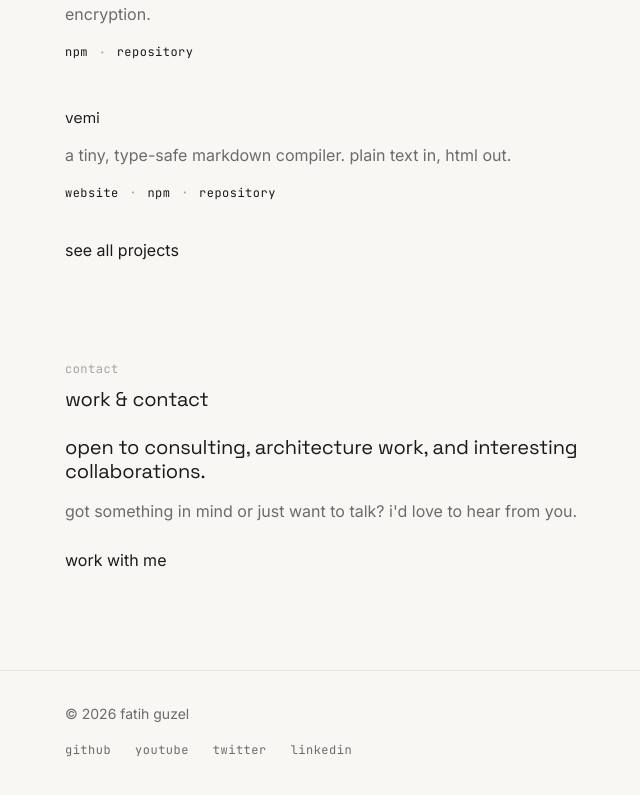
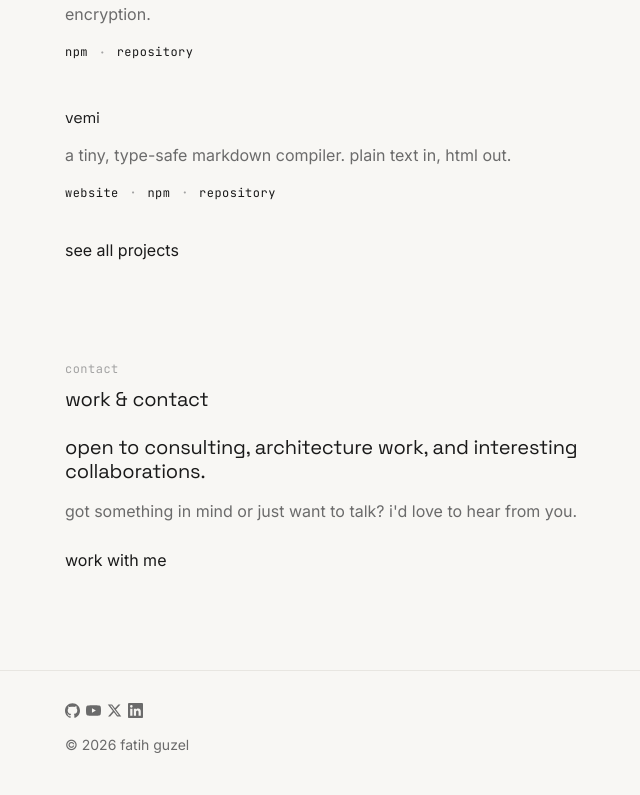
Before and after one commit to fatihguzeldev/fatihguzel.dev, a Next.js app: page / in a window 1280 px wide. Shown: the part 1490-2285 px from the top of the page, without its empty margins (303-943 px from the left). Built offline with nearby package versions, Linux system fonts and the light colour scheme.

Commit message:
feat: add social icon components for footer and work page
Replace text social links with accessible icon links in the footer and work page elsewhere section.

```diff
--- a/src/app/work/page.tsx
+++ b/src/app/work/page.tsx
@@ -1,5 +1,5 @@
 import { Container } from '@/components/layout/Container'
-import { LinkList } from '@/components/ui/LinkList'
+import { SocialIconList } from '@/components/ui/SocialIconList'
 import { PageHeader } from '@/components/ui/PageHeader'
 import { TextLink } from '@/components/ui/TextLink'
 import { loadSite } from '@/content/load-site'
@@ -57,7 +57,7 @@ export default function WorkPage() {
 
         <section className={styles.section}>
           <h2 className={styles.sectionTitle}>elsewhere</h2>
-          <LinkList links={socials} />
+          <SocialIconList socials={socials} />
         </section>
       </Container>
     </main>
--- /dev/null
+++ b/src/components/icons/SocialIcons/SocialIcons.tsx
@@ -0,0 +1,67 @@
+import type { ReactNode } from 'react'
+
+type IconProps = {
+  size?: number
+}
+
+function IconShell({ size = 20, children }: IconProps & { children: ReactNode }) {
+  return (
+    <svg
+      width={size}
+      height={size}
+      viewBox="0 0 24 24"
+      fill="currentColor"
+      aria-hidden="true"
+    >
+      {children}
+    </svg>
+  )
+}
+
+export function XIcon({ size = 20 }: IconProps) {
+  return (
+    <IconShell size={size}>
+      <path d="M18.244 2.25h3.308l-7.227 8.26 8.502 11.24H16.17l-5.214-6.817L4.99 21.75H1.68l7.73-8.835L1.254 2.25H8.08l4.713 6.231zm-1.161 17.52h1.833L7.084 4.126H5.117z" />
+    </IconShell>
+  )
+}
+
+export function GitHubIcon({ size = 20 }: IconProps) {
+  return (
+    <IconShell size={size}>
+      <path d="M12 .297c-6.63 0-12 5.373-12 12 0 5.303 3.438 9.8 8.205 11.385.6.113.82-.258.82-.577 0-.285-.01-1.04-.015-2.04-3.338.724-4.042-1.61-4.042-1.61C4.422 18.07 3.633 17.7 3.633 17.7c-1.087-.744.084-.729.084-.729 1.205.084 1.838 1.236 1.838 1.236 1.07 1.835 2.809 1.305 3.495.998.108-.776.417-1.305.76-1.605-2.665-.3-5.466-1.332-5.466-5.93 0-1.31.465-2.38 1.235-3.22-.135-.303-.54-1.523.105-3.176 0 0 1.005-.322 3.3 1.23.96-.267 1.98-.399 3-.405 1.02.006 2.04.138 3 .405 2.28-1.552 3.285-1.23 3.285-1.23.645 1.653.24 2.873.12 3.176.765.84 1.23 1.91 1.23 3.22 0 4.61-2.805 5.625-5.475 5.92.42.36.81 1.096.81 2.22 0 1.606-.015 2.896-.015 3.286 0 .315.21.69.825.57C20.565 22.092 24 17.592 24 12.297c0-6.627-5.373-12-12-12" />
+    </IconShell>
+  )
+}
+
+export function LinkedInIcon({ size = 20 }: IconProps) {
+  return (
+    <IconShell size={size}>
+      <path d="M20.447 20.452h-3.554v-5.569c0-1.328-.027-3.037-1.852-3.037-1.853 0-2.136 1.445-2.136 2.939v5.667H9.351V9h3.414v1.561h.046c.477-.9 1.637-1.85 3.37-1.85 3.601 0 4.267 2.37 4.267 5.455v6.286zM5.337 7.433a2.062 2.062 0 0 1-2.063-2.065 2.062 2.062 0 1 1 2.063 2.065zm1.782 13.019H3.555V9h3.564v11.452zM22.225 0H1.771C.792 0 0 .774 0 1.729v20.542C0 23.227.792 24 1.771 24h20.451C23.2 24 24 23.227 24 22.271V1.729C24 .774 23.2 0 22.222 0h.003z" />
+    </IconShell>
+  )
+}
+
+export function YouTubeIcon({ size = 20 }: IconProps) {
+  return (
+    <IconShell size={size}>
+      <path d="M23.498 6.186a3.016 3.016 0 0 0-2.122-2.136C19.505 3.545 12 3.545 12 3.545s-7.505 0-9.377.505A3.017 3.017 0 0 0 .502 6.186C0 8.07 0 12 0 12s0 3.93.502 5.814a3.016 3.016 0 0 0 2.122 2.136c1.871.505 9.376.505 9.376.505s7.505 0 9.377-.505a3.015 3.015 0 0 0 2.122-2.136C24 15.93 24 12 24 12s0-3.93-.502-5.814zM9.545 15.568V8.432L15.818 12l-6.273 3.568z" />
+    </IconShell>
+  )
+}
+
+export function WebsiteIcon({ size = 20 }: IconProps) {
+  return (
+    <IconShell size={size}>
+      <path d="M12 2C6.48 2 2 6.48 2 12s4.48 10 10 10 10-4.48 10-10S17.52 2 12 2zM4 12c0-.61.08-1.21.21-1.78L8 14.25V15c0 1.1.9 2 2 2v1.93C7.05 18.44 4 15.48 4 12zm12.75 4.29c-.63-.87-1.5-1.29-2.25-1.29h-1.5v-2.25c0-.41-.34-.75-.75-.75H9v-1.5h1.5c.41 0 .75-.34.75-.75V9H13.5c1.24 0 2.25-1.01 2.25-2.25V6.09c2.35 1.2 4 3.65 4 6.41 0 1.53-.55 2.93-1.5 4.04z" />
+    </IconShell>
+  )
+}
+
+export function DevToIcon({ size = 20 }: IconProps) {
+  return (
+    <IconShell size={size}>
+      <path d="M7.42 10.19c-.18-.16-.46-.23-.7-.12L0 12.11l6.72 2.04c.24.11.52.04.7-.12l9.58-8.9V2.6H0v2.69l7.42 4.9zm8.69 2.7-6.72-2.04c-.24-.11-.52-.04-.7.12l-9.58 8.9V21.4h16.11v-2.69l-7.42-4.9c-.18-.16-.18-.43 0-.59l7.42-4.9V12.9h-7.42v2.69z" />
+    </IconShell>
+  )
+}
--- /dev/null
+++ b/src/components/icons/SocialIcons/get-social-icon.tsx
@@ -0,0 +1,32 @@
+import type { ComponentType } from 'react'
+import type { Social } from '@/content/schemas/socials'
+import {
+  DevToIcon,
+  GitHubIcon,
+  LinkedInIcon,
+  WebsiteIcon,
+  XIcon,
+  YouTubeIcon,
+} from './SocialIcons'
+
+type SocialIconProps = {
+  size?: number
+}
+
+const slugIconMap: Record<string, ComponentType<SocialIconProps>> = {
+  twitter: XIcon,
+  github: GitHubIcon,
+  linkedin: LinkedInIcon,
+  youtube: YouTubeIcon,
+  devto: DevToIcon,
+}
+
+const kindIconMap: Record<string, ComponentType<SocialIconProps>> = {
+  github: GitHubIcon,
+  community: XIcon,
+  web: WebsiteIcon,
+}
+
+export function getSocialIcon(social: Social): ComponentType<SocialIconProps> {
+  return slugIconMap[social.slug] ?? kindIconMap[social.kind ?? ''] ?? WebsiteIcon
+}
--- /dev/null
+++ b/src/components/icons/SocialIcons/index.ts
@@ -0,0 +1,9 @@
+export {
+  DevToIcon,
+  GitHubIcon,
+  LinkedInIcon,
+  WebsiteIcon,
+  XIcon,
+  YouTubeIcon,
+} from './SocialIcons'
+export { getSocialIcon } from './get-social-icon'
--- a/src/components/layout/Footer/Footer.module.css
+++ b/src/components/layout/Footer/Footer.module.css
@@ -1,36 +1,21 @@
 .footer {
   margin-top: var(--section-gap);
-  padding: 2rem 0 3rem;
+  padding: clamp(1.5rem, 4vw, 2rem) 0 clamp(2rem, 5vw, 3rem);
   border-top: 1px solid var(--border);
 }
 
 .inner {
   display: flex;
   flex-direction: column;
-  gap: 1rem;
+  gap: clamp(0.875rem, 2vw, 1rem);
 }
 
 .meta {
   margin: 0;
-  font-size: 0.875rem;
+  font-size: clamp(0.8125rem, 2vw, 0.875rem);
   color: var(--text-muted);
 }
 
-.links {
+.socials {
   display: flex;
-  flex-wrap: wrap;
-  gap: 1rem 1.5rem;
 }
-
-.link {
-  font-family: var(--font-mono);
-  font-size: 0.75rem;
-  letter-spacing: 0.04em;
-  color: var(--text-muted);
-  text-decoration: none;
-}
-
-.link:hover {
-  color: var(--text);
-  text-decoration: underline;
-}
--- a/src/components/layout/Footer/Footer.tsx
+++ b/src/components/layout/Footer/Footer.tsx
@@ -1,6 +1,7 @@
 import { loadSite } from '@/content/load-site'
 import { loadFooterSocials } from '@/content/load-socials'
 import { Container } from '@/components/layout/Container'
+import { SocialIconList } from '@/components/ui/SocialIconList'
 import styles from './Footer.module.css'
 
 const site = loadSite()
@@ -12,22 +13,12 @@ export function Footer() {
     <footer className={styles.footer}>
       <Container>
         <div className={styles.inner}>
+          <nav className={styles.socials} aria-label="social">
+            <SocialIconList socials={footerSocials} />
+          </nav>
           <p className={styles.meta}>
             © {year} {site.name}
           </p>
-          <nav className={styles.links} aria-label="social">
-            {footerSocials.map((social) => (
-              <a
-                key={social.href}
-                href={social.href}
-                className={styles.link}
-                target="_blank"
-                rel="me noopener noreferrer"
-              >
-                {social.label}
-              </a>
-            ))}
-          </nav>
         </div>
       </Container>
     </footer>
--- /dev/null
+++ b/src/components/ui/SocialIconList/SocialIconList.module.css
@@ -0,0 +1,33 @@
+.list {
+  display: flex;
+  flex-wrap: wrap;
+  gap: clamp(0.25rem, 1.5vw, 0.375rem);
+  margin: 0;
+  padding: 0;
+  list-style: none;
+}
+
+.link {
+  display: flex;
+  align-items: center;
+  justify-content: center;
+  width: var(--touch-target);
+  height: var(--touch-target);
+  color: var(--text-muted);
+  text-decoration: none;
+  transition:
+    color var(--transition),
+    background-color var(--transition);
+}
+
+.link svg {
+  display: block;
+  width: 15px;
+  height: 15px;
+}
+
+.link:hover {
+  color: var(--text);
+  background: var(--border);
+  text-decoration: none;
+}
--- /dev/null
+++ b/src/components/ui/SocialIconList/SocialIconList.tsx
@@ -0,0 +1,34 @@
+import type { Social } from '@/content/schemas/socials'
+import { getSocialIcon } from '@/components/icons/SocialIcons'
+import styles from './SocialIconList.module.css'
+
+type SocialIconListProps = {
+  socials: Social[]
+  iconSize?: number
+}
+
+export function SocialIconList({ socials, iconSize = 15 }: SocialIconListProps) {
+  if (!socials.length) return null
+
+  return (
+    <ul className={styles.list}>
+      {socials.map((social) => {
+        const Icon = getSocialIcon(social)
+
+        return (
+          <li key={social.slug}>
+            <a
+              href={social.href}
+              className={styles.link}
+              target="_blank"
+              rel="me noopener noreferrer"
+              aria-label={social.label}
+            >
+              <Icon size={iconSize} />
+            </a>
+          </li>
+        )
+      })}
+    </ul>
+  )
+}
--- /dev/null
+++ b/src/components/ui/SocialIconList/index.ts
@@ -0,0 +1 @@
+export { SocialIconList } from './SocialIconList'
```
